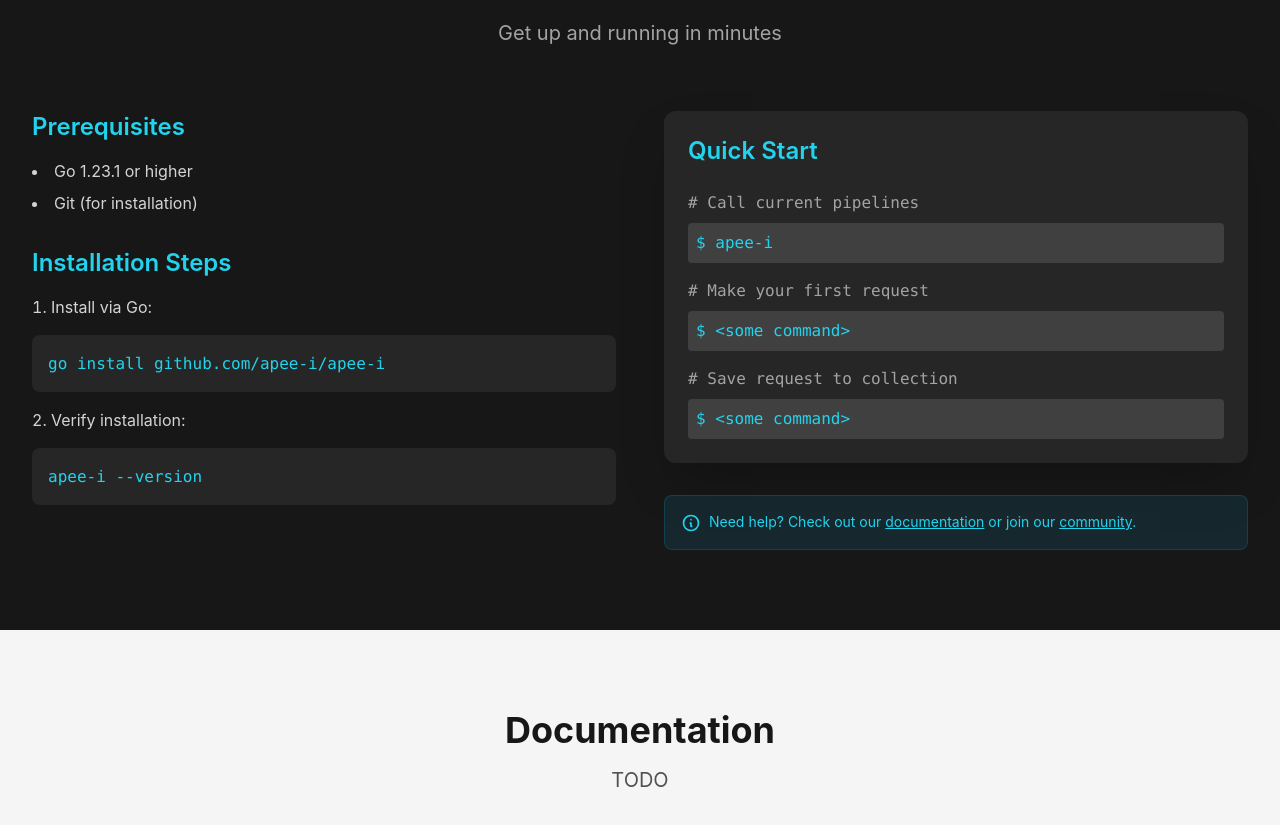
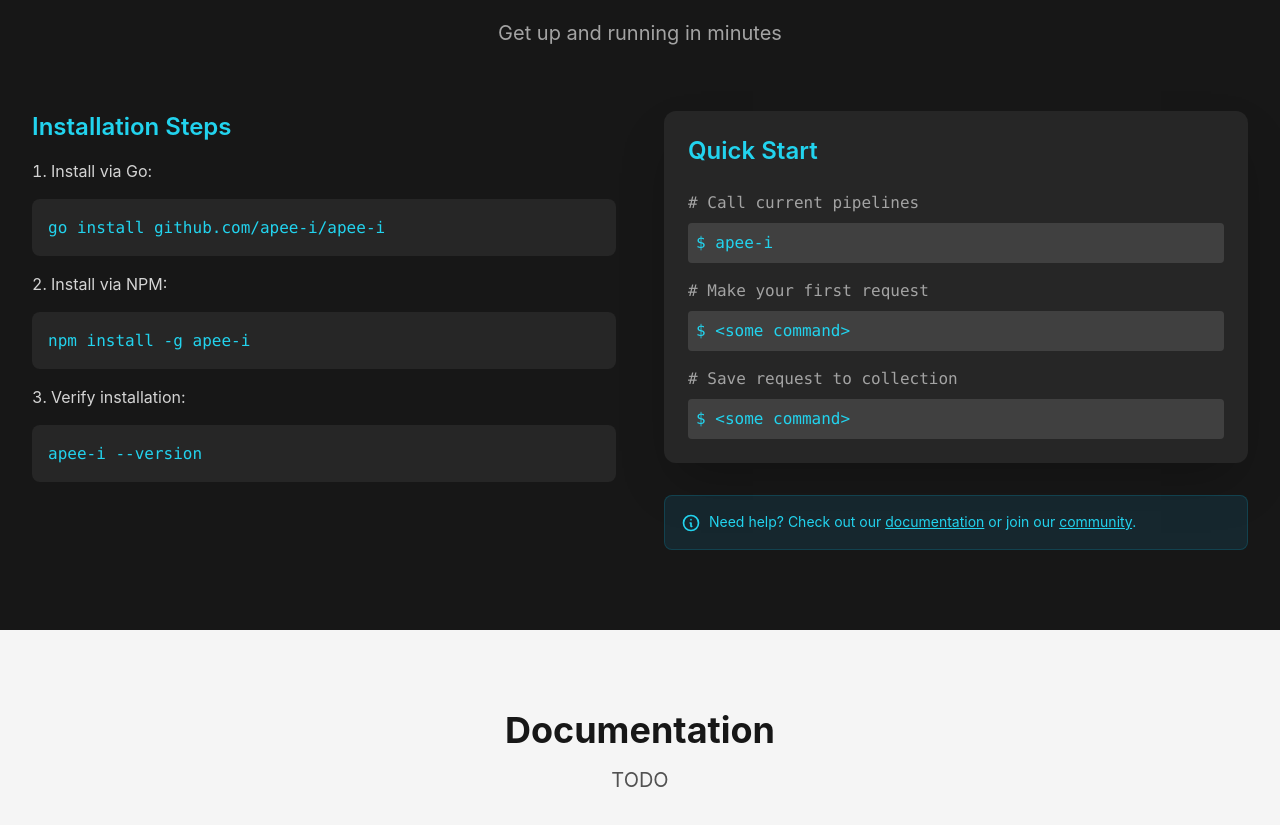
Before and after one commit to apee-i/landing, a Next.js app: page / in a window 1280 px wide. Shown: the part 1409-2234 px from the top of the page. Built offline with nearby package versions, Linux system fonts and the light colour scheme; no server answers.

Commit message:
docs - added npm installation step

```diff
--- a/app/page.tsx
+++ b/app/page.tsx
@@ -9,6 +9,7 @@ import { GitHub } from "@/components/GitHub";
 import { Footer } from "@/components/Footer";
 
 export default function Home() {
+	const toCheckIfLintFailsTheDeploymentOrNot = "";
   return (
     <>
       <Navbar />
--- a/components/Installation.tsx
+++ b/components/Installation.tsx
@@ -13,15 +13,6 @@ const Installation = () => {
 
         <div className="grid grid-cols-1 lg:grid-cols-2 gap-12">
           <div className="space-y-8 animate__animated animate__fadeInLeft">
-            <div className="space-y-4">
-              <h3 className="text-2xl font-semibold text-cyan-400">
-                Prerequisites
-              </h3>
-              <ul className="list-disc list-inside text-neutral-300 space-y-2">
-                <li>Go 1.23.1 or higher</li>
-                <li>Git (for installation)</li>
-              </ul>
-            </div>
 
             <div className="space-y-4">
               <h3 className="text-2xl font-semibold text-cyan-400">
@@ -32,6 +23,13 @@ const Installation = () => {
                 <div className="bg-neutral-800 p-4 rounded-lg">
                   <code className="text-cyan-400">
                     go install github.com/apee-i/apee-i
+                  </code>
+                </div>
+
+                <li>Install via NPM:</li>
+                <div className="bg-neutral-800 p-4 rounded-lg">
+                  <code className="text-cyan-400">
+					npm install -g apee-i
                   </code>
                 </div>
 
```
